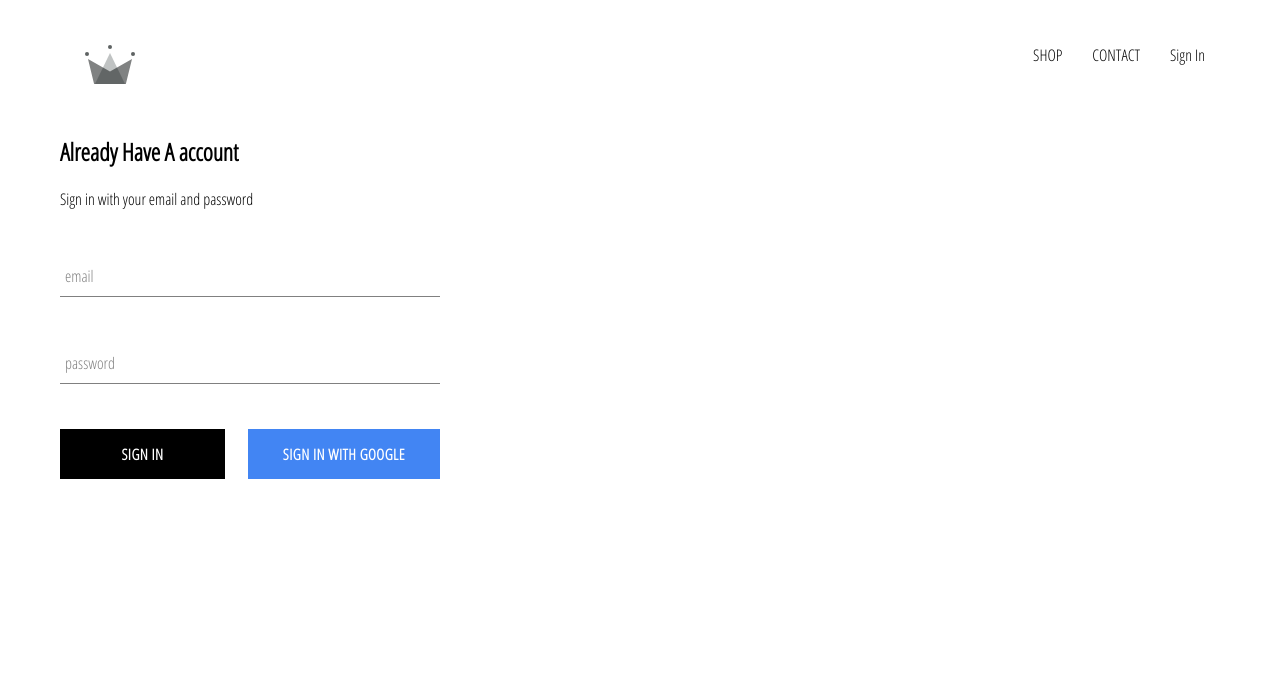
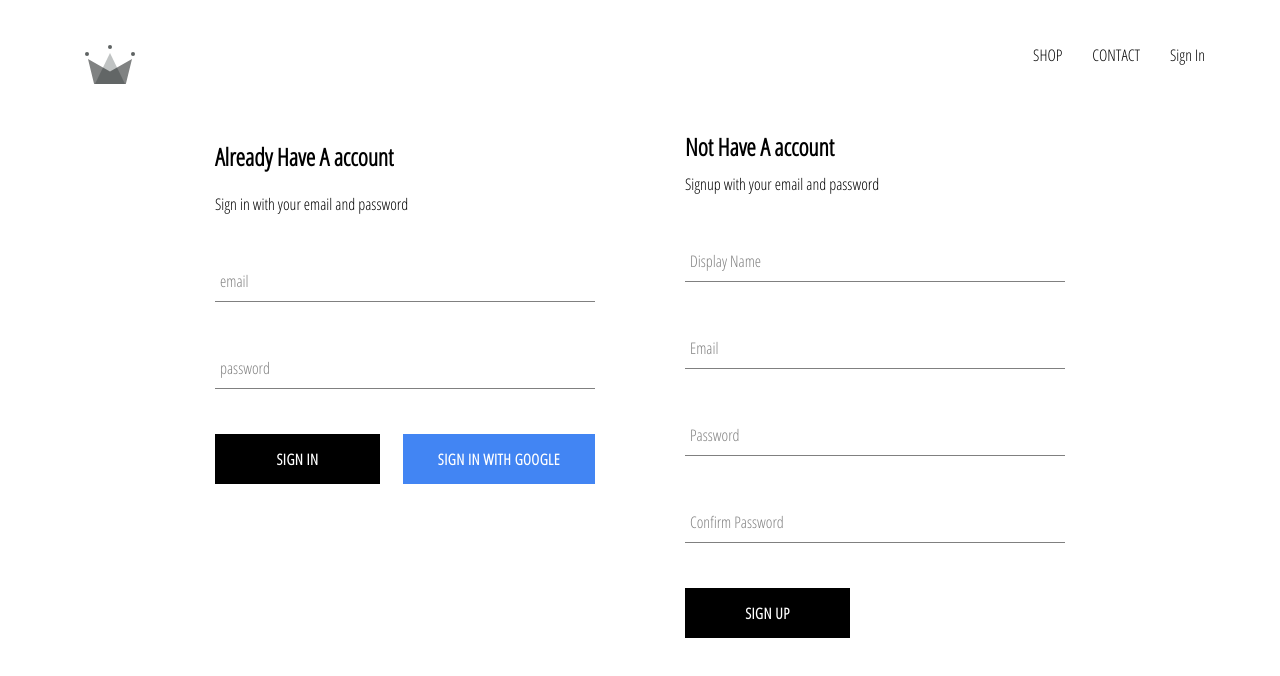
Before and after one commit to imrishav/ecom_react, a React (Create React App) app: page /signin in a window 1280 px wide. Shown: the top 676 px of the page. Built offline with nearby package versions, Linux system fonts and the light colour scheme; no server answers.

Commit message:
Auth Completed

```diff
--- a/src/App.js
+++ b/src/App.js
@@ -1,4 +1,4 @@
-import React, { useState, useEffect } from "react";
+import React, { useState, useEffect, useMemo, useCallback } from "react";
 import { Switch, Route } from "react-router-dom";
 import "./App.css";
 
@@ -10,81 +10,51 @@ import Header from "./components/header/header";
 import Auth from "./pages/auth/auth";
 import { authentication, createUserProfileDoc } from "./firebase/firebase";
 
-// function App() {
-//   const [currentUser, setcurrentUser] = useState();
-//   const [user, setUser] = useState();
+function App() {
+  const [currentUser, setcurrentUser] = useState();
+  const [user2, setUser] = useState(false);
+  const [abc, setAbc] = useState({});
 
-//   const aut = () => {
-//     authentication.onAuthStateChanged(async (user) => {
-//       if (user) {
-//         const userRef = await createUserProfileDoc(user);
+  // const aut = () =>
+  //   authentication.onAuthStateChanged(async (user) => {
+  //     if (user.email) {
+  //       setUser(true);
+  //       const userRef = await createUserProfileDoc(user);
 
-//         userRef.onSnapshot((snapshot) => {
-//           setcurrentUser({
-//             id: snapshot.id,
-//             ...snapshot.data(),
-//           });
+  //       userRef.onSnapshot((snapshot) => {
+  //         setcurrentUser({
+  //           id: snapshot.id,
+  //           ...snapshot.data(),
   //         });
-//         console.log("inside", currentUser);
-//       }
-//       setcurrentUser(user);
-//       // createUserProfi  leDoc(user);
-//     });
-//   };
+  //       });
+  //       console.log("inside", currentUser);
+  //     }
+  //     // setcurrentUser(user);
+  //     // createUserProfi  leDoc(user);
+  //   });
 
-//   useEffect(() => {
-//     aut();
-//   });
-//   return (
-//     <div className="App">
-//       <Header currentUser={currentUser} />
-//       <Switch>
-//         <Route exact path="/" component={HomePage} />
-//         <Route path="/shop" component={ShopPage} />
-//         <Route path="/signin" component={Auth} />
-//       </Switch>
-//     </div>
-//   );
-// }
+  useEffect(() => {
+    // aut();
+    authentication.onAuthStateChanged((user) => {
+      if (user) {
+        createUserProfileDoc(user).then((res) => {
+          res.onSnapshot((snap) => {
+            console.log(snap.data());
+            setcurrentUser({ id: snap.id, data: { ...snap.data() } });
+            console.log(currentUser);
+          });
+        });
+        console.log(currentUser);
+      } else {
+        console.log("iddd");
+      }
+      setcurrentUser(user);
+    });
+  }, []);
 
-class App extends React.Component {
-  constructor(props) {
-    super(props);
-    this.state = {
-      currentUser: null,
-    };
-  }
-  unsubscribeFromAuth = null;
-  componentDidMount() {
-    this.unsubscribeFromAuth = authentication.onAuthStateChanged(
-      async (user) => {
-        if (user) {
-          const userRef = await createUserProfileDoc(user);
-
-          userRef.onSnapshot((snapShot) => {
-            this.setState({
-              currentUser: {
-                id: snapShot.id,
-                ...snapShot.data(),
-              },
-            });
-
-            console.log(this.state);
-          });
-        }
-
-        this.setState({ currentUser: user });
-      }
-    );
-  }
-
-  componentWillUnmount() {
-    this.unsubscribeFromAuth();
-  }
-  render() {
   return (
     <div className="App">
-        <Header currentUser={this.state.currentUser} />
+      <Header currentUser={currentUser} />
       <Switch>
         <Route exact path="/" component={HomePage} />
         <Route path="/shop" component={ShopPage} />
@@ -93,6 +63,53 @@ class App extends React.Component {
     </div>
   );
 }
-}
+
+// class App extends React.Component {
+//   constructor(props) {
+//     super(props);
+//     this.state = {
+//       currentUser: null,
+//     };
+//   }
+//   unsubscribeFromAuth = null;
+//   componentDidMount() {
+//     this.unsubscribeFromAuth = authentication.onAuthStateChanged(
+//       async (user) => {
+//         if (user) {
+//           const userRef = await createUserProfileDoc(user);
+
+//           userRef.onSnapshot((snapShot) => {
+//             this.setState({
+//               currentUser: {
+//                 id: snapShot.id,
+//                 ...snapShot.data(),
+//               },
+//             });
+
+//             console.log(this.state);
+//           });
+//         }
+
+//         this.setState({ currentUser: user });
+//       }
+//     );
+//   }
+
+//   componentWillUnmount() {
+//     this.unsubscribeFromAuth();
+//   }
+//   render() {
+//     return (
+//       <div className="App">
+//         <Header currentUser={this.state.currentUser} />
+//         <Switch>
+//           <Route exact path="/" component={HomePage} />
+//           <Route path="/shop" component={ShopPage} />
+//           <Route path="/signin" component={Auth} />
+//         </Switch>
+//       </div>
+//     );
+//   }
+// }
 
 export default App;
--- a/src/components/signin/signin.jsx
+++ b/src/components/signin/signin.jsx
@@ -3,7 +3,7 @@ import React, { Component } from "react";
 import FormInput from "../form-input/formInput";
 import Button from "../button/button";
 
-import { signInWithGoogle } from "../../firebase/firebase";
+import { authentication, signInWithGoogle } from "../../firebase/firebase";
 
 import "./signin.scss";
 
@@ -21,9 +21,16 @@ class SignIn extends Component {
     this.setState({ [name]: value });
   };
 
-  handleSubmit = (e) => {
+  handleSubmit = async (e) => {
     e.preventDefault();
-    this.setState({ email: "", password: "" });
+    const { email, password } = this.state;
+
+    try {
+      await authentication.signInWithEmailAndPassword(email, password);
+      this.setState({ email: "", password: "" });
+    } catch (error) {
+      console.log(error);
+    }
   };
   render() {
     return (
--- /dev/null
+++ b/src/components/signup/signup.jsx
@@ -0,0 +1,101 @@
+import React from "react";
+
+import Input from "../form-input/formInput";
+import Button from "../button/button";
+import "./signup.scss";
+
+import { authentication, createUserProfileDoc } from "../../firebase/firebase";
+
+class Signup extends React.Component {
+  constructor(props) {
+    super(props);
+    this.state = {
+      displayName: "",
+      email: "",
+      password: "",
+      confirmPassword: "",
+    };
+  }
+
+  handleSubmit = async (e) => {
+    e.preventDefault();
+    const { displayName, email, password, confirmPassword } = this.state;
+    if (password !== confirmPassword) {
+      alert("password dont match");
+      return;
+    }
+
+    try {
+      const { user } = await authentication.createUserWithEmailAndPassword(
+        email,
+        password
+      );
+      console.log(user);
+
+      await createUserProfileDoc(user, { displayName });
+
+      this.setState({
+        displayName: "",
+        email: "",
+        password: "",
+        confirmPassword: "",
+      });
+    } catch (error) {
+      console.log(error);
+    }
+  };
+
+  handleChange = (eve) => {
+    const { name, value } = eve.target;
+    this.setState({
+      [name]: value,
+    });
+  };
+
+  render() {
+    const { displayName, email, password, confirmPassword } = this.state;
+    return (
+      <div className="sign-up">
+        <h2 className="title">Not Have A account</h2>
+        <span>Signup with your email and password</span>
+        <form className="sign-up-form" onSubmit={this.handleSubmit}>
+          <Input
+            type="text"
+            name="displayName"
+            value={displayName}
+            onChange={this.handleChange}
+            label="Display Name"
+            required
+          />
+          <Input
+            type="email"
+            name="email"
+            value={email}
+            onChange={this.handleChange}
+            label="Email"
+            required
+          />
+          <Input
+            type="password"
+            name="password"
+            value={password}
+            onChange={this.handleChange}
+            label="Password"
+            required
+          />
+          <Input
+            type="password"
+            name="confirmPassword"
+            value={confirmPassword}
+            onChange={this.handleChange}
+            label="Confirm Password"
+            required
+          />
+          <Button type="submit">Sign Up</Button>
+        </form>
+      </div>
+    );
+  }
+}
+
+export default Signup;
--- /dev/null
+++ b/src/components/signup/signup.scss
@@ -0,0 +1,9 @@
+.sign-up {
+  display: flex;
+  flex-direction: column;
+  width: 380px;
+
+  .title {
+    margin: 10px 0;
+  }
+}
--- a/src/firebase/firebase.js
+++ b/src/firebase/firebase.js
@@ -21,11 +21,12 @@ export const createUserProfileDoc = async (userAuth, data) => {
   const snapShot = await userRef.get();
 
   if (!snapShot.exists) {
-    const { displayName, email } = userAuth;
+    const { displayName, email, uid } = userAuth;
     const createdAt = new Date();
 
     try {
       await userRef.set({
+        uid,
         displayName,
         email,
         createdAt,
--- a/src/pages/auth/auth.jsx
+++ b/src/pages/auth/auth.jsx
@@ -1,12 +1,14 @@
 import React from "react";
 
 import SignIn from "../../components/signin/signin";
+import SignUp from "../../components/signup/signup";
 import "./auth.scss";
 
 const Auth = () => {
   return (
     <div className="sign-in-and-sign-up">
       <SignIn />
+      <SignUp />
     </div>
   );
 };
--- a/src/pages/auth/auth.scss
+++ b/src/pages/auth/auth.scss
@@ -0,0 +1,6 @@
+.sign-in-and-sign-up {
+  width: 850px;
+  display: flex;
+  justify-content: space-between;
+  margin: 30px auto;
+}
```
Lines whose indentation alone changed are shown as unchanged.
